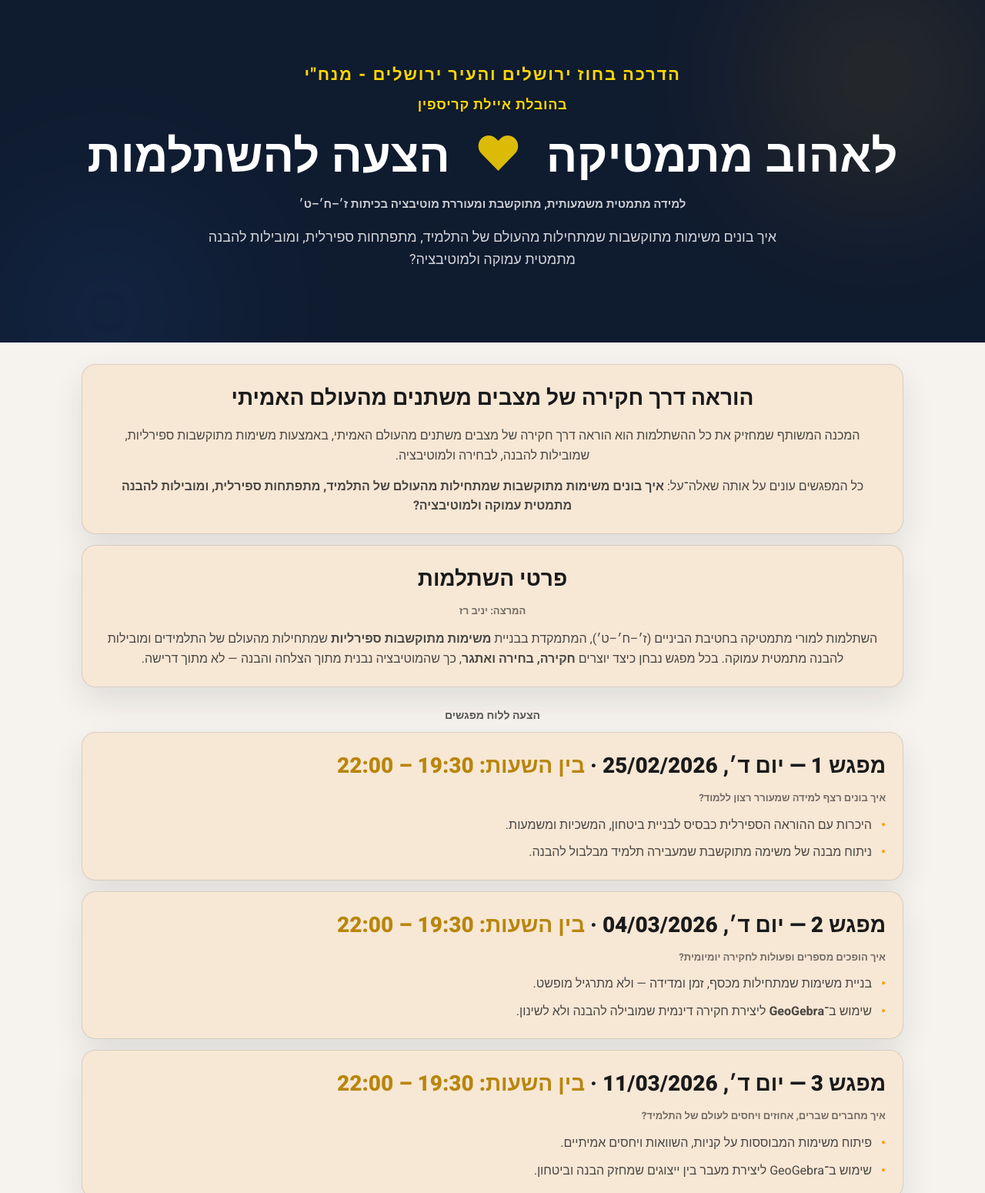
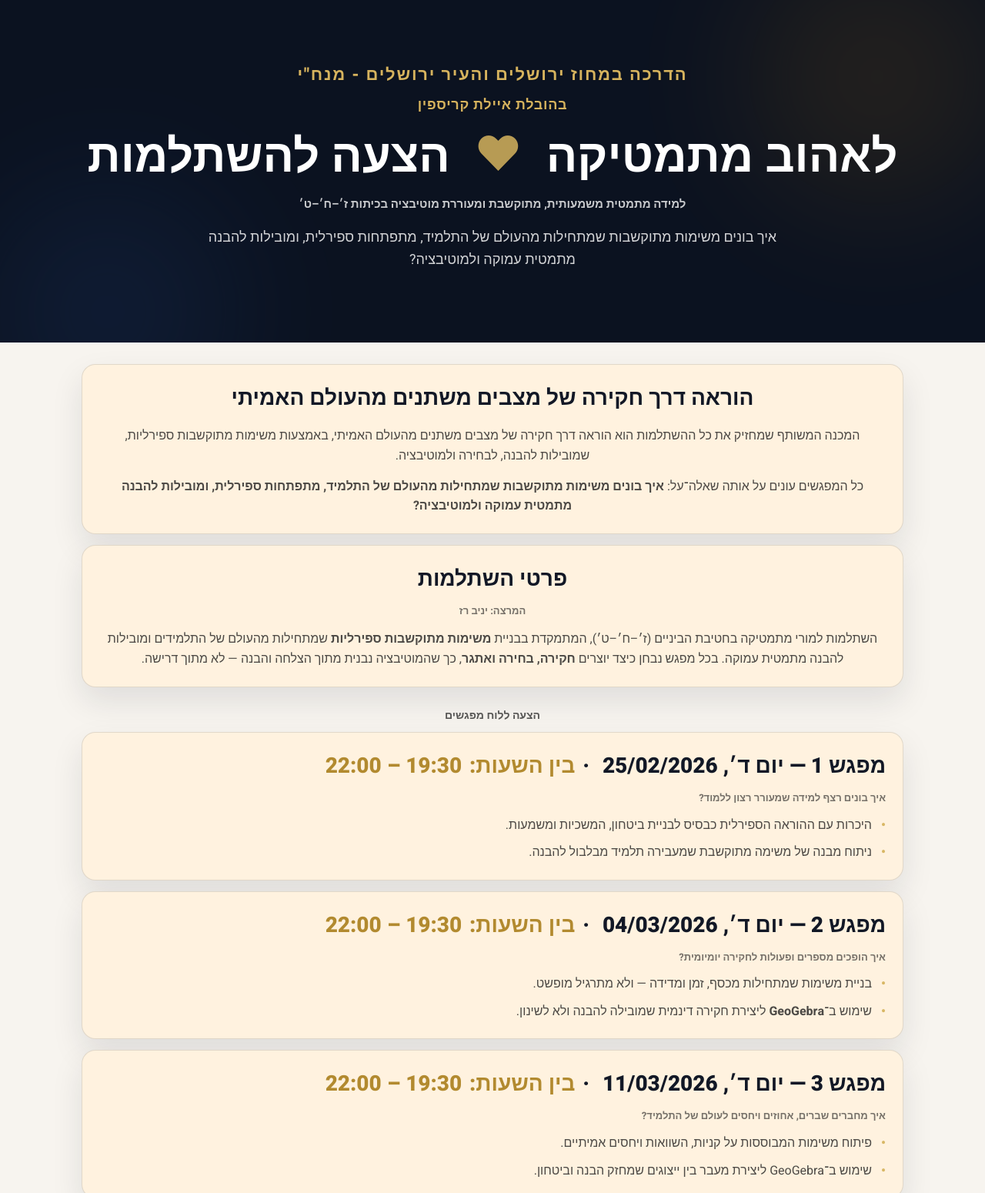
Before and after one commit to yanivmizrachiy/silav, a website: page index.html in a window 1280 px wide. Shown: the top 1550 px of the page at 77% size. Drawn offline with Linux system fonts and the light colour scheme.

Commit message:
Auto sync: 2026-02-08 17:00

```diff
--- a/index.html
+++ b/index.html
@@ -12,7 +12,7 @@
       rel="stylesheet"
     />
 
-    <meta name="theme-color" content="#0f1b2f" />
+    <meta name="theme-color" content="#0b1220" />
 
     <link rel="stylesheet" href="./styles.css" />
   </head>
@@ -26,7 +26,7 @@
 
       <div class="container heroInner">
         <div class="kicker">
-          הדרכה בחוז ירושלים והעיר ירושלים - מנח"י
+          הדרכה במחוז ירושלים והעיר ירושלים - מנח"י
           <div class="kickerSub">בהובלת איילת קריספין</div>
         </div>
         <h1>
@@ -73,7 +73,7 @@
 
         <div class="stack" aria-label="רשימת מפגשים">
           <article class="card">
-            <h2>מפגש 1 — יום ד׳, 25/02/2026 · <span class="timeLabel">בין השעות:</span> <span class="timeText">19:30 <span class="timeSep">–</span> 22:00</span></h2>
+            <h2>מפגש 1 — יום ד׳, 25/02/2026 <span class="timeRow">· <span class="timeLabel">בין השעות:</span> <span class="timeText">19:30 <span class="timeSep">–</span> 22:00</span></span></h2>
             <div class="meta">איך בונים רצף למידה שמעורר רצון ללמוד?</div>
             <ul class="bullets">
               <li>היכרות עם ההוראה הספירלית כבסיס לבניית ביטחון, המשכיות ומשמעות.</li>
@@ -82,7 +82,7 @@
           </article>
 
           <article class="card">
-            <h2>מפגש 2 — יום ד׳, 04/03/2026 · <span class="timeLabel">בין השעות:</span> <span class="timeText">19:30 <span class="timeSep">–</span> 22:00</span></h2>
+            <h2>מפגש 2 — יום ד׳, 04/03/2026 <span class="timeRow">· <span class="timeLabel">בין השעות:</span> <span class="timeText">19:30 <span class="timeSep">–</span> 22:00</span></span></h2>
             <div class="meta">איך הופכים מספרים ופעולות לחקירה יומיומית?</div>
             <ul class="bullets">
               <li>בניית משימות שמתחילות מכסף, זמן ומדידה — ולא מתרגיל מופשט.</li>
@@ -91,7 +91,7 @@
           </article>
 
           <article class="card">
-            <h2>מפגש 3 — יום ד׳, 11/03/2026 · <span class="timeLabel">בין השעות:</span> <span class="timeText">19:30 <span class="timeSep">–</span> 22:00</span></h2>
+            <h2>מפגש 3 — יום ד׳, 11/03/2026 <span class="timeRow">· <span class="timeLabel">בין השעות:</span> <span class="timeText">19:30 <span class="timeSep">–</span> 22:00</span></span></h2>
             <div class="meta">איך מחברים שברים, אחוזים ויחסים לעולם של התלמיד?</div>
             <ul class="bullets">
               <li>פיתוח משימות המבוססות על קניות, השוואות ויחסים אמיתיים.</li>
@@ -100,7 +100,7 @@
           </article>
 
           <article class="card">
-            <h2>מפגש 4 — יום ד׳, 18/03/2026 · <span class="timeLabel">בין השעות:</span> <span class="timeText">19:30 <span class="timeSep">–</span> 22:00</span></h2>
+            <h2>מפגש 4 — יום ד׳, 18/03/2026 <span class="timeRow">· <span class="timeLabel">בין השעות:</span> <span class="timeText">19:30 <span class="timeSep">–</span> 22:00</span></span></h2>
             <div class="meta">איך מובילים תלמידים מאלגברה אינטואיטיבית להכללה?</div>
             <ul class="bullets">
               <li>בניית משימות חקר המבוססות על דפוסים ומצבים משתנים.</li>
@@ -109,7 +109,7 @@
           </article>
 
           <article class="card">
-            <h2>מפגש 5 — יום ד׳, 25/03/2026 · <span class="timeLabel">בין השעות:</span> <span class="timeText">19:30 <span class="timeSep">–</span> 22:00</span></h2>
+            <h2>מפגש 5 — יום ד׳, 25/03/2026 <span class="timeRow">· <span class="timeLabel">בין השעות:</span> <span class="timeText">19:30 <span class="timeSep">–</span> 22:00</span></span></h2>
             <div class="meta">איך בעיות הופכות לכלי מוטיבציוני?</div>
             <ul class="bullets">
               <li>פיתוח בעיות פתוחות שמאפשרות בחירה, ניסוי והשוואת פתרונות.</li>
@@ -118,7 +118,7 @@
           </article>
 
           <article class="card">
-            <h2>מפגש 6 — יום ד׳, 01/04/2026 · <span class="timeLabel">בין השעות:</span> <span class="timeText">19:30 <span class="timeSep">–</span> 22:00</span></h2>
+            <h2>מפגש 6 — יום ד׳, 01/04/2026 <span class="timeRow">· <span class="timeLabel">בין השעות:</span> <span class="timeText">19:30 <span class="timeSep">–</span> 22:00</span></span></h2>
             <div class="meta">איך מלמדים שינוי וקריאת גרפים כהכנה לקדם־אנליזה?</div>
             <ul class="bullets">
               <li>חקירת קצב, שינוי ותלות בין משתנים מתוך מצבים מחיי היום־יום.</li>
@@ -127,7 +127,7 @@
           </article>
 
           <article class="card">
-            <h2>מפגש 7 — יום ד׳, 08/04/2026 · <span class="timeLabel">בין השעות:</span> <span class="timeText">19:30 <span class="timeSep">–</span> 22:00</span></h2>
+            <h2>מפגש 7 — יום ד׳, 08/04/2026 <span class="timeRow">· <span class="timeLabel">בין השעות:</span> <span class="timeText">19:30 <span class="timeSep">–</span> 22:00</span></span></h2>
             <div class="meta">איך גאומטריה הופכת לחקירה ולא לשינון?</div>
             <ul class="bullets">
               <li>בניית משימות שמזמינות התבוננות, ניסוי וגילוי במרחב.</li>
@@ -136,7 +136,7 @@
           </article>
 
           <article class="card">
-            <h2>מפגש 8 — יום ד׳, 15/04/2026 · <span class="timeLabel">בין השעות:</span> <span class="timeText">19:30 <span class="timeSep">–</span> 22:00</span></h2>
+            <h2>מפגש 8 — יום ד׳, 15/04/2026 <span class="timeRow">· <span class="timeLabel">בין השעות:</span> <span class="timeText">19:30 <span class="timeSep">–</span> 22:00</span></span></h2>
             <div class="meta">איך הופכים הוכחה לאתגר אפשרי?</div>
             <ul class="bullets">
               <li>בניית רצף משימות מדורג שמוביל להבנה ולא לפחד.</li>
@@ -145,7 +145,7 @@
           </article>
 
           <article class="card">
-            <h2>מפגש 9 — יום ד׳, 22/04/2026 · <span class="timeLabel">בין השעות:</span> <span class="timeText">19:30 <span class="timeSep">–</span> 22:00</span></h2>
+            <h2>מפגש 9 — יום ד׳, 22/04/2026 <span class="timeRow">· <span class="timeLabel">בין השעות:</span> <span class="timeText">19:30 <span class="timeSep">–</span> 22:00</span></span></h2>
             <div class="meta">איך מכניסים את חיי היום־יום לכיתה דרך נתונים וגרפים?</div>
             <ul class="bullets">
               <li>למידת סטטיסטיקה והסתברות מתוך נתונים אמיתיים ושאלות רלוונטיות.</li>
@@ -154,7 +154,7 @@
           </article>
 
           <article class="card">
-            <h2>מפגש 10 — יום ד׳, 29/04/2026 · <span class="timeLabel">בין השעות:</span> <span class="timeText">19:30 <span class="timeSep">–</span> 22:00</span></h2>
+            <h2>מפגש 10 — יום ד׳, 29/04/2026 <span class="timeRow">· <span class="timeLabel">בין השעות:</span> <span class="timeText">19:30 <span class="timeSep">–</span> 22:00</span></span></h2>
             <div class="meta">איך משתמשים במשימות מתוקשבות כדי לעורר מוטיבציה ללמידת מתמטיקה?</div>
             <ul class="bullets">
               <li>זיהוי העקרונות החוזרים: חקירה, בחירה, אתגר, רלוונטיות ומשוב.</li>
--- a/pdf.css
+++ b/pdf.css
@@ -1,9 +1,9 @@
 @page{ size: A4; margin: 0; }
 
 :root{
-  --navy: #0f1b2f;
+  --navy: #0b1220;
   --ink: #ffffff;
-  --gold: gold;
+  --gold: #d6b35e;
 }
 
 *{ box-sizing: border-box; }
--- a/styles.css
+++ b/styles.css
@@ -1,10 +1,11 @@
 :root{
   --font-heebo: "Heebo", "Assistant", system-ui, -apple-system, Segoe UI, Roboto, Arial, sans-serif;
-  --sand-50: #f6f3ee;
-  --ink-900: #1a1a1a;
-  --navy-950: #0f1b2f;
-  --card-cream: #f7e7d5;
-  --amber: #f59e0b;
+  --sand-50: #f7f4ef;
+  --ink-900: #121826;
+  --navy-950: #0b1220;
+  --card-cream: #fff2df;
+  --accent-gold: #d6b35e;
+  --accent-gold-deep: #b28a2f;
 }
 
 *{ box-sizing:border-box; }
@@ -42,7 +43,7 @@ header.hero{
   font-size: 18px;
   letter-spacing: .08em;
   text-align:center;
-  color: gold;
+  color: var(--accent-gold);
   font-weight: 800;
   text-shadow: 0 1px 0 rgba(0,0,0,.25);
 }
@@ -51,7 +52,7 @@ header.hero{
   margin-top: 8px;
   font-size: 16px;
   letter-spacing: .04em;
-  color: gold;
+  color: var(--accent-gold);
   font-weight: 800;
   text-shadow: 0 1px 0 rgba(0,0,0,.25);
 }
@@ -67,7 +68,7 @@ h1{
 .heart{
   display: inline-block;
   margin: 0 .28em;
-  color: gold;
+  color: var(--accent-gold);
   opacity: .85;
   font-weight: 900;
   transform: translateY(-.03em);
@@ -169,17 +170,23 @@ main{ padding: 28px 0 64px; }
 }
 
 .timeSep{
-  color: #B8860B;
+  color: var(--accent-gold-deep);
   font-weight: 900;
 }
 
+.timeRow{
+  display: block;
+  margin-top: 6px;
+  white-space: nowrap;
+}
+
 .timeLabel{
-  color: #B8860B;
+  color: var(--accent-gold-deep);
   font-weight: 900;
 }
 
 .timeText{
-  color: #B8860B;
+  color: var(--accent-gold-deep);
   font-weight: 900;
 }
 
@@ -212,7 +219,7 @@ main{ padding: 28px 0 64px; }
   content: "•";
   position:absolute;
   inset-inline-start: 0;
-  color: rgba(245,158,11,.95);
+  color: rgba(214,179,94,.95);
   font-weight: 900;
 }
 
@@ -229,9 +236,9 @@ main{ padding: 28px 0 64px; }
   gap:.45rem;
   padding:.45rem .75rem;
   border-radius: 999px;
-  background: rgba(245,158,11,.12);
+  background: rgba(214,179,94,.14);
   color: rgba(15,27,47,.9);
-  border: 1px solid rgba(245,158,11,.35);
+  border: 1px solid rgba(214,179,94,.36);
   font-weight: 700;
   font-size: .9rem;
 }
@@ -254,4 +261,11 @@ footer{
   .sectionTitle{ font-size: 14px; }
   .kicker{ font-size: 22px; }
   .kickerSub{ font-size: 18px; }
+  .timeRow{
+    display: inline-flex;
+    align-items: baseline;
+    gap: .35em;
+    margin-top: 0;
+    margin-inline-start: .35em;
+  }
 }
```
Also changed, not shown: includes/header.html (+1 -1 lines), pdf.html (+1 -1 lines), כותרת.html (+1 -1 lines), עמוד-1.html (+1 -1 lines), עמוד-10.html (+1 -1 lines), עמוד-2.html (+1 -1 lines), עמוד-3.html (+1 -1 lines), עמוד-4.html (+1 -1 lines), עמוד-5.html (+1 -1 lines), עמוד-6.html (+1 -1 lines), עמוד-7.html (+1 -1 lines), עמוד-8.html (+1 -1 lines), עמוד-9.html (+1 -1 lines).
